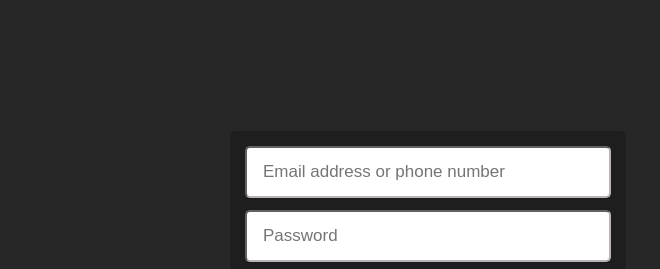
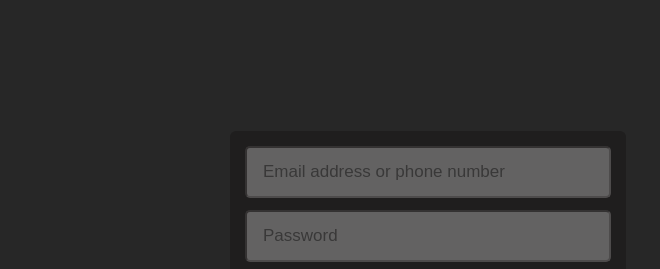
Before and after one commit to jackson-kanchanapally/practice_clone-project, a plain HTML site: page index.html in a window 1280 px wide. Shown: the top 269 px of the page, 620-1280 px from the left. Drawn offline with Linux system fonts and the light colour scheme.

Commit message:
modified code

```diff
--- a/style.css
+++ b/style.css
@@ -31,6 +31,7 @@ button{
     border-color:rgb(185, 179, 179);
     font-size:17px;
     margin-bottom: 12px;
+    opacity:0.3;
 }
 .password{
 
@@ -42,6 +43,7 @@ button{
     border-color:rgb(185, 179, 179);
     font-family: sans-serif;
     margin-bottom: 15px;
+    opacity: 0.3;
 }
 .submit{
     width:365px;
```
Also changed, not shown: index.html (line endings or trailing spaces).
